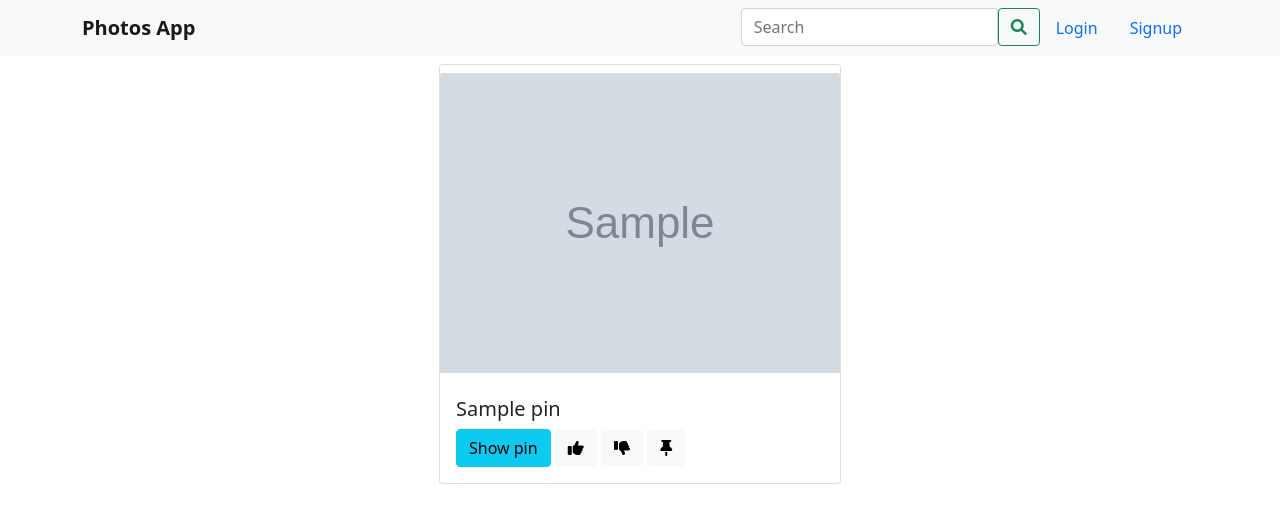
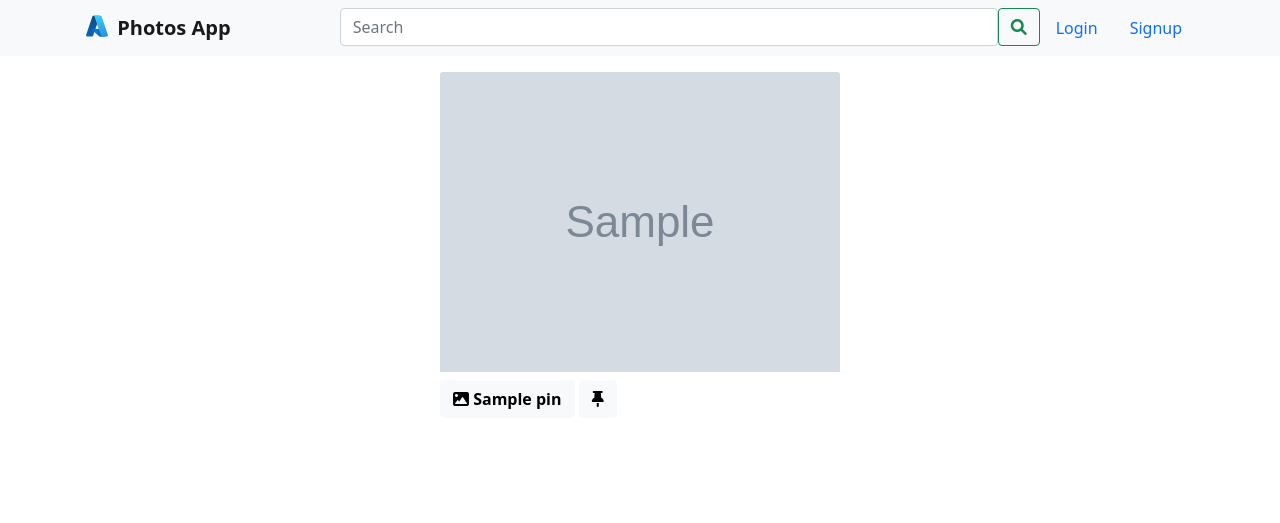
Before and after one commit to hungle00/flask-mini-pinterest, a Flask app: page / in a window 1280 px wide. Shown: the top 523 px of the page. Run offline with Flask 2, Linux system fonts and the light colour scheme; tables that the repository leaves empty hold one stand-in row (values such as "Sample post"); grey boxes marked "Sample" are stand-in pictures; some libraries are stand-ins or nearby versions.

Commit message:
fixed navbar and layout change

```diff
--- a/app.py
+++ b/app.py
@@ -136,6 +136,7 @@
     pin_detail = this_pin.pin_detail.first()
     print(pin_detail)
     return render_template('show.html', this_pin=this_pin, pin_detail=pin_detail)
+    # return render_template('show.html', this_pin=this_pin)
 
 
 @app.route('/pins/<int:pin_id>', methods=['POST'])
--- a/templates/index.html
+++ b/templates/index.html
@@ -4,13 +4,10 @@
 <main class="container">
   <div class="mt-2" style='display: flex; justify-content: space-evenly; flex-wrap: wrap'>
     {% for image in images %}
-      <div class="card" style="width: auto">
-        <img src='{{ image["image_url"] }}' class="card-img-top" width='auto' height='300' style='margin: 0.5em 0;'/>
-        <div class="card-body">
-          <h5 class="card-title">{{ image['title'] }}</h5>
-          <a href="{{url_for('get_image', pin_id=image.id)}}" class="btn btn-info">Show pin</a>
-          <a href="#" class="btn btn-light"><i class="fa-solid fa-thumbs-up"></i></a>
-          <a href="#" class="btn btn-light"><i class="fa-solid fa-thumbs-down"></i></a>
+      <div class="container" style="width: auto">
+        <a href="{{url_for('get_image', pin_id=image.id)}}"><img src='{{ image["image_url"] }}' class="card-img-top" width='auto' height='300' style='margin: 0.5em 0;'/></a>
+        <div>
+          <a href="{{url_for('get_image', pin_id=image.id)}}" class="btn btn-light"><b><i class="fa-solid fa-image"></i> {{ image['title'] }}</b></a>
           <a href="#" class="btn btn-light"><i class="fa-solid fa-thumbtack"></i></a>
         </div>
 
--- a/templates/partials/navbar.html
+++ b/templates/partials/navbar.html
@@ -1,11 +1,12 @@
-<nav class="navbar navbar-expand-sm navbar-light bg-light">
+<nav class="navbar navbar-expand-sm navbar-light bg-light" style="position: sticky; top: 0; background-color: #e3f2fd">
     <div class="container">
         <a class="navbar-brand" href="/">
+            <img src="static/images/azure-icon.svg" alt="" width="30" height="24" class="d-inline-block align-text-top"/>
             <b>Photos App</b>
         </a>
         <div id="navbarNav">
             <ul class="nav nav-justified">
-                <li>
+                <li style="width: 700px">
                     <form class="d-flex" action="{{ url_for('search') }}" method="post">
                         <input class="form-control" type="search" placeholder="Search" aria-label="Search" name="search">
                         <button class="btn btn-outline-success" type="submit">
--- a/templates/upload.html
+++ b/templates/upload.html
@@ -2,7 +2,7 @@
 
 {% block content %}
 <div class="container">
-    <div class="card" style="margin: 1em 0; padding: 1em 0 0 0; align-items: center;">
+    <div class="col-md-6 mx-auto text-center" style="margin: 1em 0; padding: 1em 0 0 0; align-items: center;">
         <h3>Upload new File</h3>
         <div class="form-group">
             <form method="post" action="/upload-photos"
@@ -14,7 +14,7 @@
             </form>
         </div>
     </div>
-    <div style='display: flex; justify-content: space-between; flex-wrap: wrap;'>
+    <div style='display: flex; justify-content: space-evenly; flex-wrap: wrap;'>
         {% for image in images %}
             <img src='{{ image }}' width='auto' height='300' style='margin: 0.5em 0;'/>
         {% endfor %}
```
